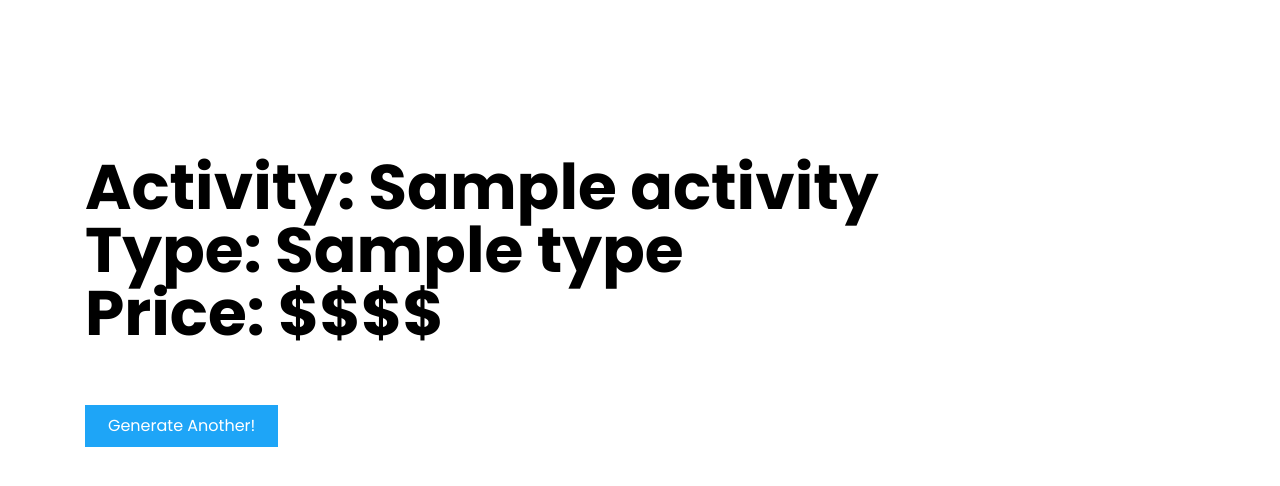
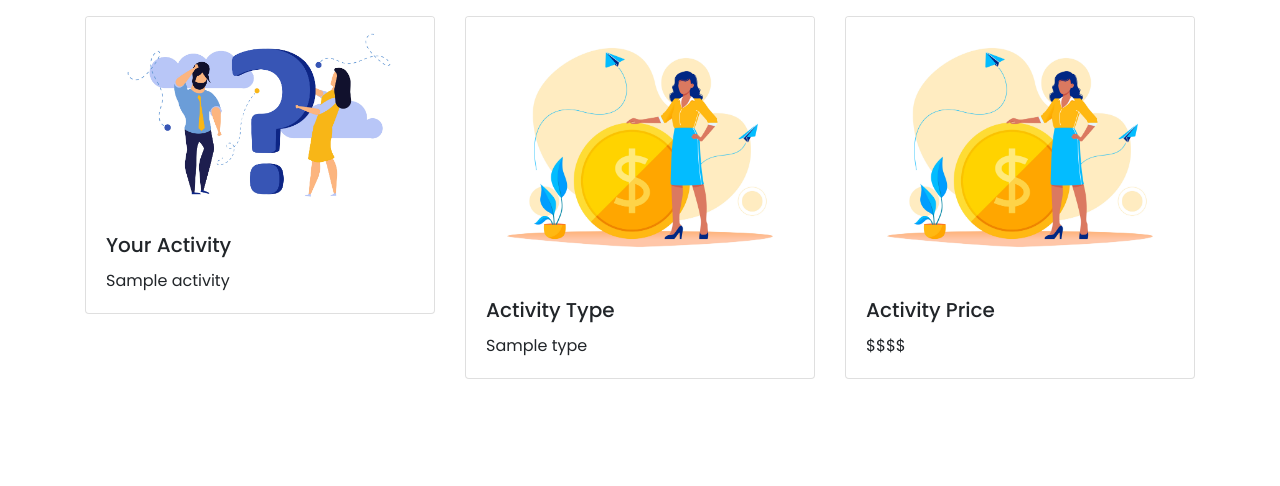
Before and after one commit to dauntlyss/Random-Fun, a Flask app: page /activity in a window 1280 px wide. Shown: the part 75-561 px from the top of the page. Run offline with Flask 2, Linux system fonts and the light colour scheme; tables that the repository leaves empty hold one stand-in row (Sample ...); a database or web service that is not in the repository returns one stand-in record (Sample ...); data that the repository does not hold is empty; some libraries are stand-ins or nearby versions.

Commit message:
created cards for activity page

```diff
--- a/app.py
+++ b/app.py
@@ -41,7 +41,7 @@ def generate():
 def show_activity():
     """Shows generated Activity."""
 
-    type = "recreational"
+    type = "busywork"
     res = requests.get(f"{BORED_API_BASE_URL}", params={'type': type})
     data = res.json()
     activity = data["activity"]
--- a/forms.py
+++ b/forms.py
@@ -13,7 +13,7 @@ TYPES = [('All', 'All'), ('Busywork', 'Busywork'), ('Charity', 'Charity'), ('Coo
 class GenerateActivityForm(FlaskForm):
     """Form for generating activities."""
 
-    activity = SelectField("Activity Type", choices=TYPES)
+    activity = SelectField("type", choices=TYPES)
     accessible = BooleanField("Accessible Activity")
 
 # class UserEditForm(FlaskForm):
--- a/templates/activity.html
+++ b/templates/activity.html
@@ -1,11 +1,50 @@
 {% extends 'base.html' %}
 
 {% block content %}
-<div class="row custom-section d-flex align-items-center">
+<div class="row">
+    {% if activity_info %}
+    <div class="col-4">
+        <div class="card">
+            <img src="/static/images/activity.jpeg" alt="Thinking cartoon" class="card-img-top">
+            <div class="card-body">
+                <h5 class="card-title">Your Activity</h5>
+                <p class="card-text">{{activity_info['activity']}}</p>
+            </div>
+        </div>
+
+    </div>
+    <div class="col-4">
+        <div class="card">
+            <img src="/static/images/price.jpeg" alt="Thinking cartoon" class="card-img-top">
+            <div class="card-body">
+                <h5 class="card-title">Activity Type</h5>
+                <p class="card-text">{{activity_info['type']}}</p>
+            </div>
+        </div>
+
+    </div>
+    <div class="col-4">
+        <div class="card">
+            <img src="/static/images/price.jpeg" alt="Thinking cartoon" class="card-img-top">
+            <div class="card-body">
+                <h5 class="card-title">Activity Price</h5>
+                <p class="card-text">{{activity_info['price']}}</p>
+            </div>
+        </div>
+    </div>
+    {% endif %}
+</div>
+
+
+
+
+
+
+<!-- <div class="row custom-section d-flex align-items-center">
     <div class="col-12 col-lg-4">
         {% if activity_info %}
         <h2>
-            Activity:  {{activity_info['activity']}}
+            {{activity_info['activity']}}
         </h2>
         <h2>
             Type:  {{activity_info['type']}}
@@ -19,6 +58,6 @@
     <div class="col-12 col-lg-8">
 
     </div>
-</div>
+</div> -->
 
 {% endblock %}
--- a/templates/base.html
+++ b/templates/base.html
@@ -17,7 +17,7 @@
     <div class="container">
         <header class="head my-3">
             <nav class="navbar navbar-expand-lg navbar-light head__custom-nav">
-                <a class="navbar-brand d-flex align-items-center" href="#">
+                <a class="navbar-brand d-flex align-items-center" href="/">
                     <img src="/static/images/logo.png" alt="website logo">
                     <span>Random Fun</span>
                 </a>
```
Also changed, not shown: static/images/activity.jpeg (added), static/images/price.jpeg (added).
